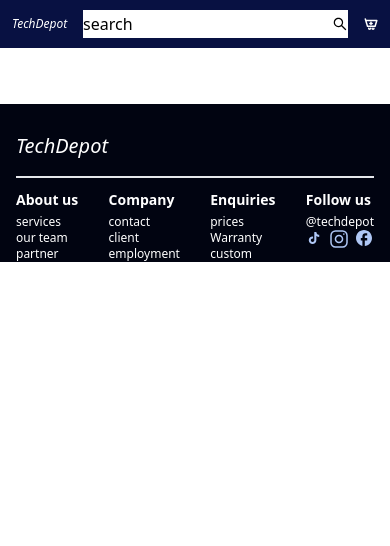
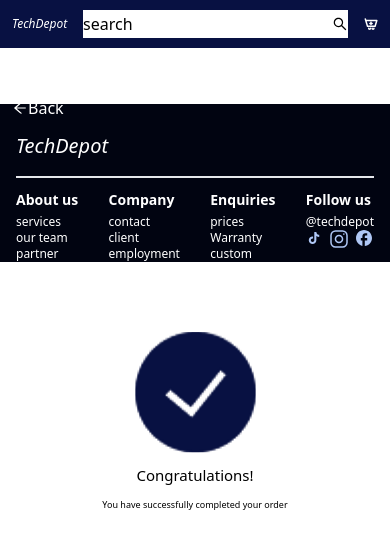
Before and after one commit to Theecypher/stage2Task, a React (Vite) app: page /payment in a window 390 px wide. Shown: the top 546 px of the page. Built offline with nearby package versions, Linux system fonts and the light colour scheme.

Commit message:
initial commit

```diff
--- a/src/App.jsx
+++ b/src/App.jsx
@@ -9,18 +9,20 @@
 import Checkout from "./Pages/Checkout/Checkout";
 import { useContext } from "react";
 import { ModalContext } from "./Context/ModalContext";
+import Payment from "./Pages/Checkout/CheckoutPayment";
 
 const App = () => {
   const { openModal } = useContext(ModalContext)
 
   return (
-    <div className={openModal ? "bg-[#030b26] z-50" : ""}>
+    <div className={openModal ? "bg-[#030b26] z-50 h-full fixed w-full" : ""}>
       <Navbar />
       <Routes>
         <Route path="/" element={<ProductPage />} />
         <Route path="/display" element={<ProductDisplay />} />
         <Route path="/cart" element={<Cart />} />
         <Route path="/checkout" element={<Checkout />} />
+        <Route path="/payment" element={<Payment />} />
       </Routes>
       <SectionFooter />
     </div>
--- a/src/Pages/Checkout/CheckoutDetails.jsx
+++ b/src/Pages/Checkout/CheckoutDetails.jsx
@@ -4,8 +4,8 @@
 import naira from "../../assets/naira.png";
 import round from "../../assets/round.svg";
 import round1 from "../../assets/round2.png";
-import CheckoutPayment from "./CheckoutPayment";
 import { ModalContext } from "../../Context/ModalContext";
+import CheckoutModal from "./CheckoutModal";
 
 const CheckoutDetails = () => {
   const {
@@ -55,9 +55,10 @@
             </div>
           </div>
 
-          <div className="bg-[#454A68] relative py-5 px-2 md:px-10 text-white">
+          <div className={openModal ? "hidden" : "bg-[#454A68] relative py-5 px-2 md:px-10 text-white"}>
+          {/* <div className="bg-[#454A68] relative py-5 px-2 md:px-10 text-white"> */}
             <div>
-              <h2 className="text-[10px] font-bold md:text-2xl">
+              <h2 className="text-[10px] font-semibold  md:text-2xl">
                 Order Summary
               </h2>
               <div>
@@ -118,7 +119,7 @@
         </div>
       </div>
 
-      {openModal && <CheckoutPayment /> }
+      {openModal && <CheckoutModal /> }
     </div>
   );
 };
--- a/src/Pages/Checkout/CheckoutForm..jsx
+++ b/src/Pages/Checkout/CheckoutForm..jsx
@@ -68,11 +68,12 @@
                 />
               </div>
 
+
               <div className="flex gap-3">
                 <div className="">
                   <label htmlFor="">City</label>
                   <input
-                    className="bg-white px-2 py-[10px] text-black outline-none w-full md:w-[345px] border-none lg:w-[46vw]"
+                    className="bg-white px-2 text-black py-[10px] outline-none w-full md:w-[345px] border-none lg:w-[46vw]"
                     type="text"
                   />
                 </div>
@@ -84,7 +85,6 @@
                   />
                 </div>
               </div>
-
               <div className="flex gap-3">
                 <div className="">
                   <label htmlFor="">Email Address</label>
--- /dev/null
+++ b/src/Pages/Checkout/CheckoutModal.jsx
@@ -0,0 +1,111 @@
+import { Link } from "react-router-dom";
+import cancel from "../../assets/cancel.svg";
+import naira from "../../assets/naira.png";
+import { useContext, useState } from "react";
+import { ModalContext } from "../../Context/ModalContext";
+import { CartContext } from "../../Context/CartContext";
+import { AiOutlineArrowLeft } from "react-icons/ai";
+
+const CheckoutModal = () => {
+  const { closeModalFuncn, openModal } = useContext(ModalContext);
+  const { addDeliveryFee } = useContext(CartContext);
+  //   const [hasPaid, setHasPaid] = useState(false);
+
+  //   const hasPaidFunction = () =>  {
+  //     setHasPaid(false)
+
+  //     console.log(true);
+  //   }
+
+  return (
+    <div>
+      <Link
+        to="/"
+        onClick={() => handleFunction()}
+        className="flex fixed top-[10%] text-white z-[100%] p-3 items-center"
+      >
+        <AiOutlineArrowLeft />
+        <h5>Back</h5>
+      </Link>
+      <div className="flex flex-col justify-center absolute top-[50%] -translate-y-2/4 left-2/4 -translate-x-2/4 gap-[20px] w-[269px] md:w-[766px] p-[1.3rem] md:py-6 bg-white">
+        <div className="flex justify-between">
+          <h2 className="text:sm md:text-4xl font-bold">Pay with Card</h2>
+          <img src={cancel} onClick={() => closeModalFuncn()} alt="" />
+        </div>
+
+        <div className="w-full flex flex-col gap-3 md:gap-10">
+          <input
+            type="text"
+            className="border-2 outline-none p-2 md:p-4 border-black  w-full"
+            placeholder="Enter Card Number"
+          />
+
+          <div className="flex">
+            <input
+              type="text"
+              className="border-y-2 border-l-2 outline-none p-2 md:p-4 border-black w-full"
+              placeholder="MM/YYYY"
+            />
+            <input
+              type="text"
+              className="border-2 outline-none p-2 md:p-4 border-black w-full"
+              placeholder="CVV"
+            />
+          </div>
+        </div>
+
+        <Link className="flex items-center justify-center gap-2 text-xs md:text-xl bg-[#081142] text-white py-3 w-[150px] px-5 md:w-[400px] self-center">
+          Pay
+          <div className="flex items-center justify-center">
+            <img src={naira} />
+            <button className="">{addDeliveryFee()}</button>
+          </div>
+        </Link>
+      </div>
+      {/* {hasPaid ? (
+        <div className="flex flex-col justify-center absolute top-[50%] -translate-y-2/4 left-2/4 -translate-x-2/4 gap-[20px] w-[269px] md:w-[766px] p-[1.3rem] md:py-6 bg-white">
+          <div className="flex justify-between">
+            <h2 className="text:sm md:text-4xl font-bold">Pay with Card</h2>
+            <img src={cancel} onClick={() => closeModalFuncn()} alt="" />
+          </div>
+
+          <div className="w-full flex flex-col gap-3 md:gap-10">
+            <input
+              type="text"
+              className="border-2 outline-none p-2 md:p-4 border-black  w-full"
+              placeholder="Enter Card Number"
+            />
+
+            <div className="flex">
+              <input
+                type="text"
+                className="border-y-2 border-l-2 outline-none p-2 md:p-4 border-black w-full"
+                placeholder="MM/YYYY"
+              />
+              <input
+                type="text"
+                className="border-2 outline-none p-2 md:p-4 border-black w-full"
+                placeholder="CVV"
+              />
+            </div>
+          </div>
+
+          <Link
+            onClick={() => setHasPaid(true)}
+            className="flex items-center justify-center gap-2 text-xs md:text-xl bg-[#081142] text-white py-3 w-[150px] px-5 md:w-[400px] self-center"
+          >
+            Pay
+            <div className="flex items-center justify-center">
+              <img src={naira} />
+              <button className="">{addDeliveryFee()}</button>
+            </div>
+          </Link>
+        </div>
+      ) : (
+        <Payment hasPaidFunction={hasPaidFunction} />
+      )} */}
+    </div>
+  );
+};
+
+export default CheckoutModal;
--- a/src/Pages/Checkout/CheckoutPayment.jsx
+++ b/src/Pages/Checkout/CheckoutPayment.jsx
@@ -1,51 +1,36 @@
+import { Link } from "react-router-dom";
+import vector from "../../assets/Vector3.png"
+import "./check.css"
+import { AiOutlineArrowLeft } from "react-icons/ai";
 import { useContext } from "react";
-import { CartContext } from "../../Context/CartContext";
-import { Link } from "react-router-dom";
-import naira from "../../assets/naira.png";
-import cancel from "../../assets/cancel.svg"
 import { ModalContext } from "../../Context/ModalContext";
 
-const CheckoutPayment = () => {
-  const { addDeliveryFee } = useContext(CartContext);
-  const { closeModalFuncn  } = useContext(ModalContext);
+const Payment = ({ hasPaidFUnction }) => {
+  const { closeModalFuncn } = useContext(ModalContext);
+
+  const handleFunction = () => {
+    closeModalFuncn();
+    hasPaidFUnction()
+  }
+
 
   return (
-    <div className="fixed flex flex-col md:px-5 mx-0 py-8 justify-center items-center bg-white top-2/4 left-2/4 -translate-x-2/4 -translate-y-2/4">
-      <div className="flex justify-between items-center  pt-5 pb-3">
-        <h2 className="text:sm md:text-[18px] font-bold">Pay with Card</h2>
-        <img src={cancel}  onClick={() => closeModalFuncn()} alt="" />
+    <div>
+      <Link to="/" onClick={() => handleFunction()} className="flex fixed top-[10%] text-white z-[100%] p-3 items-center">
+        <AiOutlineArrowLeft />
+        <h5>Back</h5>
+      </Link>
+    <div className="flex flex-col justify-center absolute top-[50%] -translate-y-2/4 left-2/4 -translate-x-2/4 gap-[20px] w-[269px] md:w-[766px] p-[1.3rem] md:py-6 bg-white">
+      <div className="flex justify-center items-center gap-3 flex-col">
+        <img className="wall" src={vector} alt="" />
+
+        <h3 className="text-[15px]">Congratulations!</h3>
+
+        <h5 className="text-[9px]">You have successfully completed your order</h5>
       </div>
-
-      <div className="flex flex-col gap-4 px-5">
-        <input
-          type="text"
-          className="border-2 outline-none border-black py-2 md:px-1"
-          placeholder="Enter Card Number"
-        />
-
-        <div className="flex">
-          <input
-            type="text"
-            className="border-2 outline-none border-black py-2 md:px-1"
-            placeholder="MM/YYYY"
-          />
-          <input
-            type="text"
-            className="border-2 outline-none border-black py-2 md:px-1"
-            placeholder="CVV"
-          />
-        </div>
-
-        <Link className="flex items-center justify-center gap-2 text-xs md:text-xl bg-[#081142] text-white py-3 px-5">
-          Pay
-          <div className="flex items-center justify-center">
-            <img src={naira}  />
-            <button className="">{addDeliveryFee()}</button>
-          </div>
-        </Link>
-      </div>
+    </div>
     </div>
   );
 };
 
-export default CheckoutPayment;
+export default Payment;
--- /dev/null
+++ b/src/Pages/Checkout/check.css
@@ -0,0 +1,8 @@
+.wall {
+    background-image: url("../../assets//Vector3.png");
+    width: 120px;
+    height: 120px;
+    background-repeat: no-repeat;
+    background-position: 100%;
+    background-size: cover;
+}
```
Also changed, not shown: src/assets/Vector2.png (added), src/assets/Vector3.png (added).
